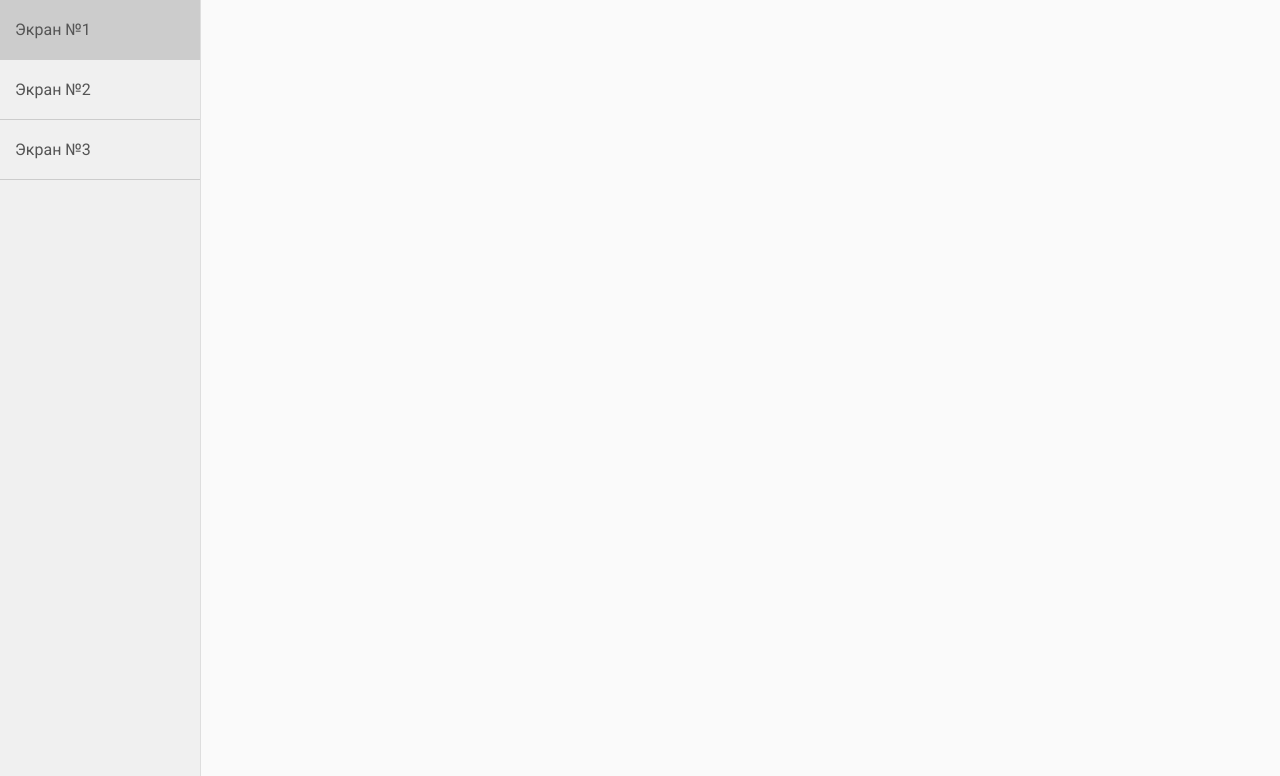
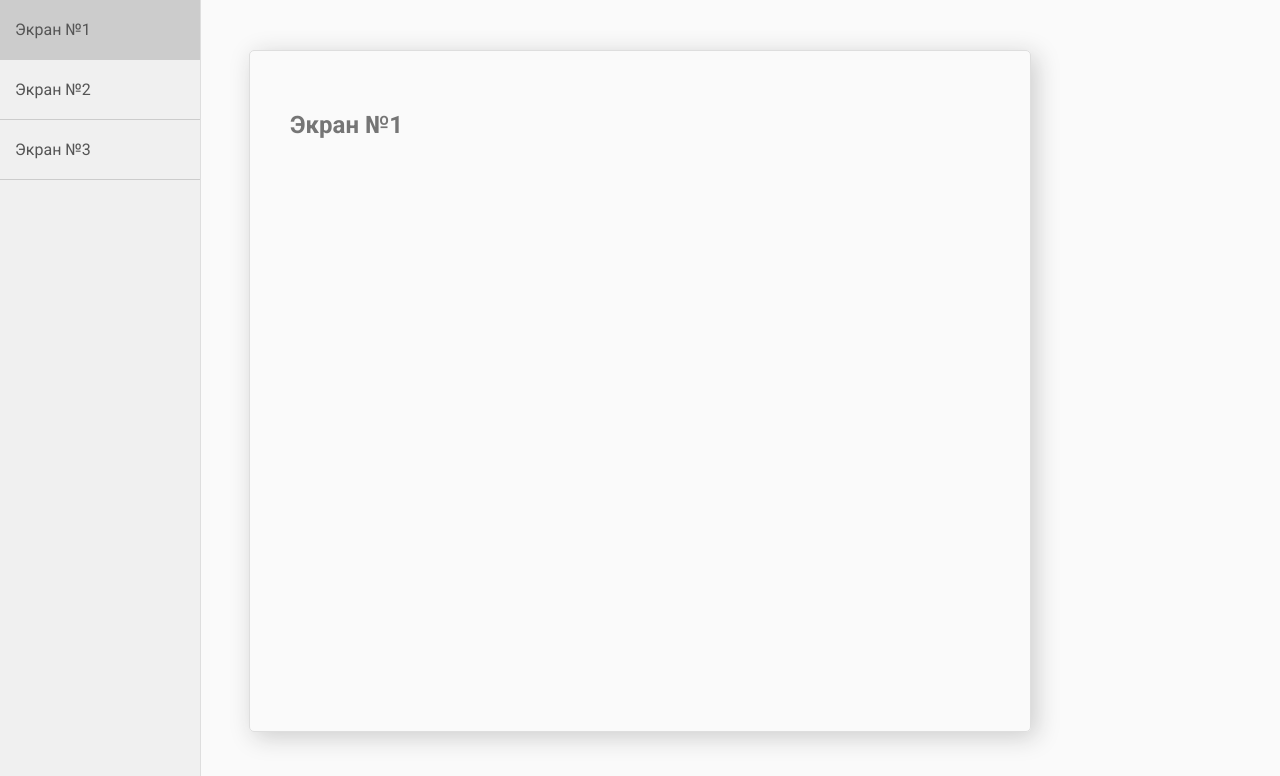
Before and after one commit to AlekseyTrubitsyn/react-spa, a React app: page / in a window 1280 px wide. Shown: the top 776 px of the page. Built offline with nearby package versions, Linux system fonts and the light colour scheme.

Commit message:
add screens container

```diff
--- a/src/App.jsx
+++ b/src/App.jsx
@@ -1,11 +1,13 @@
 import React from 'react';
 
 import NavigationMenuContainer from './containers/NavigationMenuContainer';
+import ScreensContainer from './containers/ScreensContainer';
 
 function App() {
   return (
     <div>
       <NavigationMenuContainer />
+      <ScreensContainer />
     </div>
   );
 }
--- /dev/null
+++ b/src/components/Screen.jsx
@@ -0,0 +1,13 @@
+import React from 'react';
+
+function Screen(props) {
+  const className = 'screen' + ((props.active) ? '' : ' screen-hide');
+
+  return (
+    <article className={className}>
+      <h2>{props.title}</h2>
+    </article>
+  )
+}
+
+export default Screen;
--- /dev/null
+++ b/src/components/Screens.jsx
@@ -0,0 +1,20 @@
+import React from 'react';
+
+import Screen from './Screen';
+
+function Screens(props) {
+  return (
+    <main>
+      {props.screens.map(item =>
+        <Screen
+          key={item.id}
+          id={item.id}
+          title={item.title}
+          active={item.active}
+        />
+      )}
+    </main>
+  )
+}
+
+export default Screens;
--- /dev/null
+++ b/src/containers/ScreensContainer.jsx
@@ -0,0 +1,13 @@
+import { connect } from 'react-redux';
+
+import Screens from '../components/Screens';
+
+function mapStateToProps(state) {
+  return {
+    screens: state
+  }
+}
+
+const ScreensContainer = connect(mapStateToProps)(Screens);
+
+export default ScreensContainer;
```
